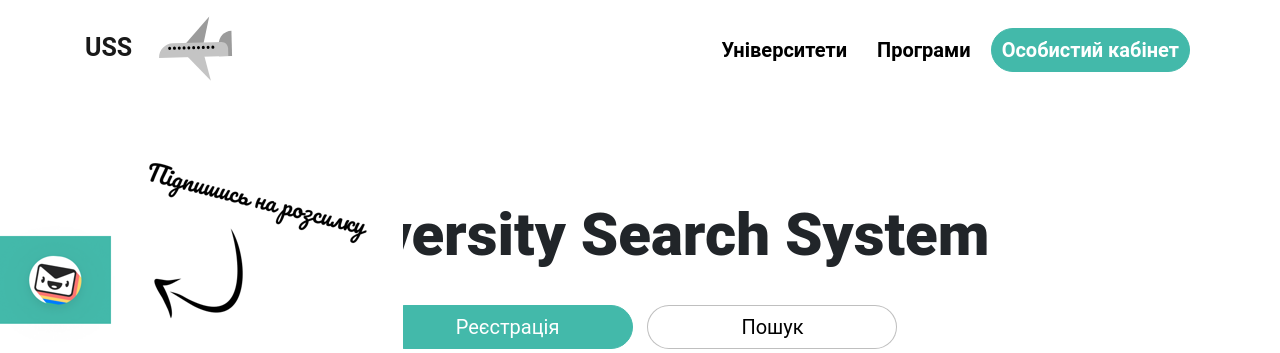
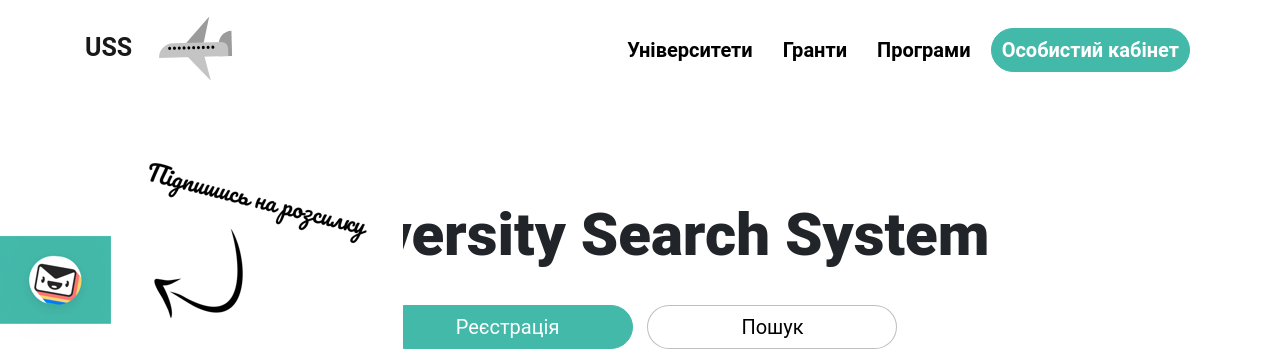
Before and after one commit to SandraRadz/UniversitySearchSystem, a Django app: page / in a window 1280 px wide. Shown: the top 353 px of the page. Run offline with Django 3.2, Linux system fonts and the light colour scheme; some libraries are stand-ins or nearby versions.

Commit message:
added grants link to the header section;

```diff
--- a/university_search_system/templates/_header.html
+++ b/university_search_system/templates/_header.html
@@ -29,6 +29,11 @@
     <ul class="navbar-nav">
       <li class="nav-item">
           <a class="nav-link button white no-border" href="{% url 'university-list' %}">Університети</a>
+      </li>
+    </ul>
+  <ul class="navbar-nav">
+      <li class="nav-item">
+          <a class="nav-link button white no-border" href="{% url 'grant' %}">Гранти</a>
       </li>
     </ul>
   <ul class="navbar-nav">
```
